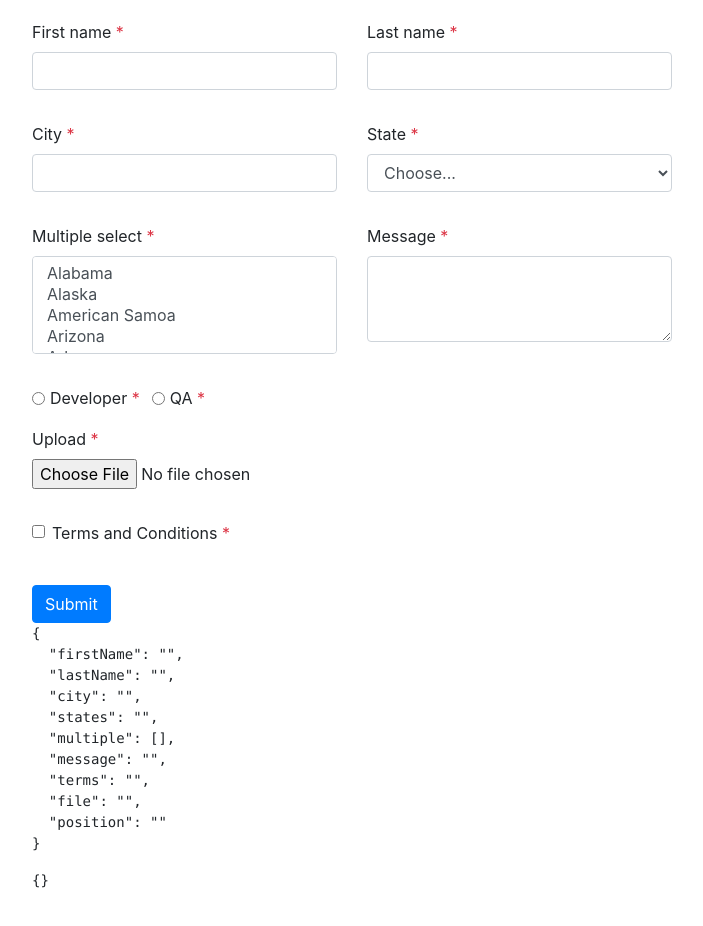
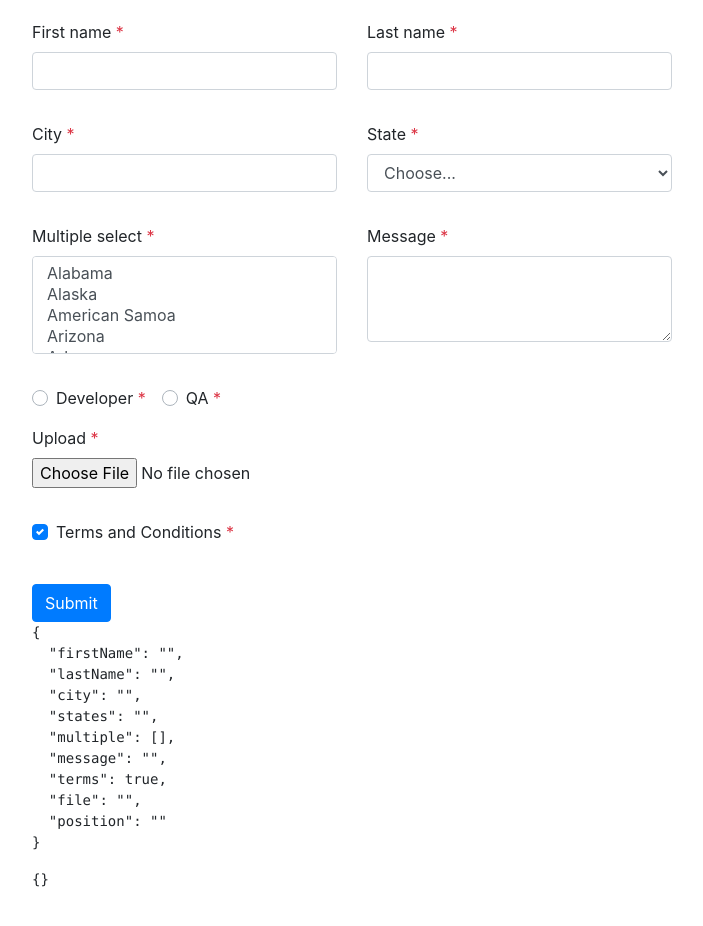
Before and after one commit to angarev/reactstrap-formik-yup, a React (Create React App) app: page / in a window 1280 px wide. Shown: the whole page, without its empty margins (288-991 px from the left). Built offline with nearby package versions, Linux system fonts and the light colour scheme.

Commit message:
Radio and checkbox changes

```diff
--- a/src/App.js
+++ b/src/App.js
@@ -1,47 +1,49 @@
-import * as Yup from 'yup';
-import { Field, Formik } from 'formik';
-import { FormGroup, Button, Form, Col } from 'reactstrap';
+import * as Yup from "yup";
+import { Field, Formik } from "formik";
+import { FormGroup, Button, Form, Col } from "reactstrap";
 
 import {
 	InputComponent,
 	SelectComponent,
-	RadioAndCheckBoxComponent,
-} from './components';
+	RadioComponent,
+	CheckboxComponent,
+} from "./components";
 
 let schema = Yup.object().shape({
-	firstName: Yup.string().required('First name is a required field'),
-	lastName: Yup.string().required('Last name is a required field'),
-	city: Yup.string().required('City is a required field'),
-	states: Yup.string().required('States is a required field'),
+	firstName: Yup.string().required("First name is a required field"),
+	lastName: Yup.string().required("Last name is a required field"),
+	city: Yup.string().required("City is a required field"),
+	states: Yup.string().required("States is a required field"),
 	multiple: Yup.array()
-		.min(1, 'Please select at least one state')
-		.required('States is a required field'),
-	message: Yup.string().required('Message is a required field'),
-	position: Yup.string().required('Posistion is a required field'),
-	file: Yup.mixed().required('A file is a required field'),
-	terms: Yup.array()
-		.min(1, 'Must Accept Terms and Conditions')
-		.required('Terms and Conditions is a required field'),
+		.min(1, "Please select at least one state")
+		.required("States is a required field"),
+	message: Yup.string().required("Message is a required field"),
+	position: Yup.string().required("Posistion is a required field"),
+	file: Yup.mixed().required("A file is a required field"),
+	terms: Yup.boolean().oneOf(
+		[true],
+		"You must accept the terms and conditions"
+	),
 });
 
 let initialValues = {
-	firstName: '',
-	lastName: '',
-	city: '',
-	states: '',
+	firstName: "",
+	lastName: "",
+	city: "",
+	states: "",
 	multiple: [],
-	message: '',
-	terms: '',
-	file: '',
-	position: '',
+	message: "",
+	terms: true,
+	file: "",
+	position: "",
 };
 
 const stateOptions = [
-	{ value: 'AL', label: 'Alabama' },
-	{ value: 'AK', label: 'Alaska' },
-	{ value: 'AS', label: 'American Samoa' },
-	{ value: 'AZ', label: 'Arizona' },
-	{ value: 'AR', label: 'Arkansas' },
+	{ value: "AL", label: "Alabama" },
+	{ value: "AK", label: "Alaska" },
+	{ value: "AS", label: "American Samoa" },
+	{ value: "AZ", label: "Arizona" },
+	{ value: "AR", label: "Arkansas" },
 ];
 
 function App() {
@@ -55,7 +57,8 @@ function App() {
 					console.log(data);
 					setSubmitting(false);
 					resetForm();
-				}}>
+				}}
+			>
 				{({ values, errors, handleSubmit, isSubmitting }) => (
 					<Form onSubmit={handleSubmit}>
 						<FormGroup row>
@@ -99,7 +102,8 @@ function App() {
 									type='select'
 									as={SelectComponent}
 									label='State'
-									defaultoption='Choose...'>
+									defaultoption='Choose...'
+								>
 									{stateOptions.map(({ value, label }) => (
 										<option key={value} value={value}>
 											{label}
@@ -117,7 +121,8 @@ function App() {
 									type='select'
 									as={SelectComponent}
 									label='Multiple select'
-									multiple>
+									multiple
+								>
 									{stateOptions.map(({ value, label }) => (
 										<option key={value} value={value}>
 											{label}
@@ -141,11 +146,12 @@ function App() {
 							<Field
 								required
 								inline
+								showError={false}
 								id='radio1'
 								name='position'
 								type='radio'
 								value='Developer'
-								as={RadioAndCheckBoxComponent}
+								as={RadioComponent}
 								label='Developer'
 							/>
 							<Field
@@ -155,8 +161,7 @@ function App() {
 								name='position'
 								type='radio'
 								value='QA'
-								showError
-								as={RadioAndCheckBoxComponent}
+								as={RadioComponent}
 								label='QA'
 							/>
 						</FormGroup>
@@ -178,10 +183,7 @@ function App() {
 									required
 									id='terms'
 									name='terms'
-									type='checkbox'
-									value='agree'
-									showError
-									as={RadioAndCheckBoxComponent}
+									as={CheckboxComponent}
 									label='Terms and Conditions'
 								/>
 							</Col>
--- /dev/null
+++ b/src/components/CheckboxComponent.js
@@ -0,0 +1,55 @@
+import React from "react";
+import { useField } from "formik";
+import { FormFeedback, CustomInput } from "reactstrap";
+import { getClasses } from "./Helpers";
+
+/**
+ * You can use this component with checkbox type
+ *
+ * @param helperText, Set up helper text index the field
+ * @param className, //Boostrap classes
+ * @param showError, //Show error undex each radio or checkbox
+ * @returns
+ */
+
+const CheckboxComponent = ({
+	helperText,
+	required,
+	inline,
+	className = "",
+	showError = true,
+	...props
+}) => {
+	const [field, meta] = useField(props);
+
+	const requiredLabel = (label) => {
+		return (
+			<>
+				{label} <span className='text-danger'> *</span>
+			</>
+		);
+	};
+
+	return (
+		<>
+			<CustomInput
+				type='checkbox'
+				inline={inline}
+				{...props}
+				{...field}
+				checked={field.value}
+				invalid={Boolean(meta.touched && meta.error)}
+				label={required ? requiredLabel(props.label) : props.label}
+				className={` ${className} ${getClasses(meta.touched, meta.error)}`}
+			/>
+			{helperText && (
+				<small className='form-text text-muted'>{helperText}</small>
+			)}
+			{meta.touched && meta.error && showError && (
+				<FormFeedback style={{ display: "block" }}>{meta.error}</FormFeedback>
+			)}
+		</>
+	);
+};
+
+export default CheckboxComponent;
--- a/src/components/RadioAndCheckBoxComponent.js
+++ /dev/null
@@ -1,83 +0,0 @@
-import React from 'react';
-import { useField } from 'formik';
-import { FormFeedback, FormGroup, CustomInput, Input, Label } from 'reactstrap';
-import { getClasses } from './Helpers';
-
-/**
- * You can use this component with radio and checkbox type
- *
- * @param helperText, Set up helper text index the field
- * @param className, //Boostrap classes
- * @param showError, //Show error undex each radio or checkbox
- * @returns
- */
-
-const RadioAndCheckBoxComponent = ({
-	helperText,
-	required,
-	inline,
-	className = '',
-	customInput = false,
-	showError = false,
-	...props
-}) => {
-	const [field, meta] = useField(props);
-
-	const requiredLabel = (label) => {
-		return (
-			<>
-				{label} <span className='text-danger'> *</span>
-			</>
-		);
-	};
-
-	return (
-		<>
-			{customInput ? (
-				<>
-					<CustomInput
-						inline={inline}
-						{...props}
-						{...field}
-						invalid={Boolean(meta.touched && meta.error)}
-						label={required ? requiredLabel(props.label) : props.label}
-						className={`${className}`}
-					/>
-					{helperText && (
-						<small class='form-text text-muted'>{helperText}</small>
-					)}
-				</>
-			) : (
-				<FormGroup check inline={inline}>
-					<>
-						<Input
-							{...props}
-							{...field}
-							className={` ${className} ${getClasses(
-								meta.touched,
-								meta.error
-							)}`}
-						/>
-						<Label
-							check
-							for={props.id}
-							className={'label-color'}
-							hidden={!props.label ? true : false}>
-							{props.label}
-							{required && <span className='text-danger'> *</span>}
-						</Label>
-					</>
-
-					{helperText && (
-						<small class='form-text text-muted'>{helperText}</small>
-					)}
-				</FormGroup>
-			)}
-			{meta.touched && meta.error && showError && (
-				<FormFeedback style={{ display: 'block' }}>{meta.error}</FormFeedback>
-			)}
-		</>
-	);
-};
-
-export default RadioAndCheckBoxComponent;
--- /dev/null
+++ b/src/components/RadioComponent.js
@@ -0,0 +1,53 @@
+import React from "react";
+import { useField } from "formik";
+import { FormFeedback, FormGroup, CustomInput, Input, Label } from "reactstrap";
+import { getClasses } from "./Helpers";
+
+/**
+ * You can use this component with radio and checkbox type
+ *
+ * @param helperText, Set up helper text index the field
+ * @param className, //Boostrap classes
+ * @param showError, //Show error undex each radio or checkbox
+ * @returns
+ */
+
+const RadioAndCheckBoxComponent = ({
+	helperText,
+	required,
+	inline,
+	className = "",
+	showError = true,
+	...props
+}) => {
+	const [field, meta] = useField(props);
+
+	const requiredLabel = (label) => {
+		return (
+			<>
+				{label} <span className='text-danger'> *</span>
+			</>
+		);
+	};
+
+	return (
+		<>
+			<CustomInput
+				inline={inline}
+				{...props}
+				{...field}
+				invalid={Boolean(meta.touched && meta.error)}
+				label={required ? requiredLabel(props.label) : props.label}
+				className={` ${className} ${getClasses(meta.touched, meta.error)}`}
+			/>
+			{helperText && (
+				<small className='form-text text-muted'>{helperText}</small>
+			)}
+			{meta.touched && meta.error && showError && (
+				<FormFeedback style={{ display: "block" }}>{meta.error}</FormFeedback>
+			)}
+		</>
+	);
+};
+
+export default RadioAndCheckBoxComponent;
--- a/src/components/index.js
+++ b/src/components/index.js
@@ -1,5 +1,6 @@
-import InputComponent from './InputComponent';
-import SelectComponent from './SelectComponent';
-import RadioAndCheckBoxComponent from './RadioAndCheckBoxComponent';
+import InputComponent from "./InputComponent";
+import SelectComponent from "./SelectComponent";
+import RadioComponent from "./RadioComponent";
+import CheckboxComponent from "./CheckboxComponent";
 
-export { InputComponent, SelectComponent, RadioAndCheckBoxComponent };
+export { InputComponent, SelectComponent, RadioComponent, CheckboxComponent };
```
Also changed, not shown: 1 other file (tests, documents, lock files or other folders).
